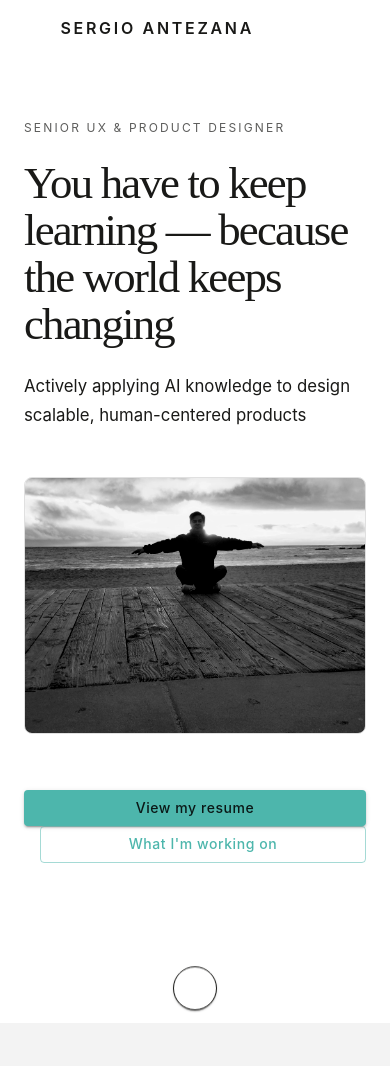
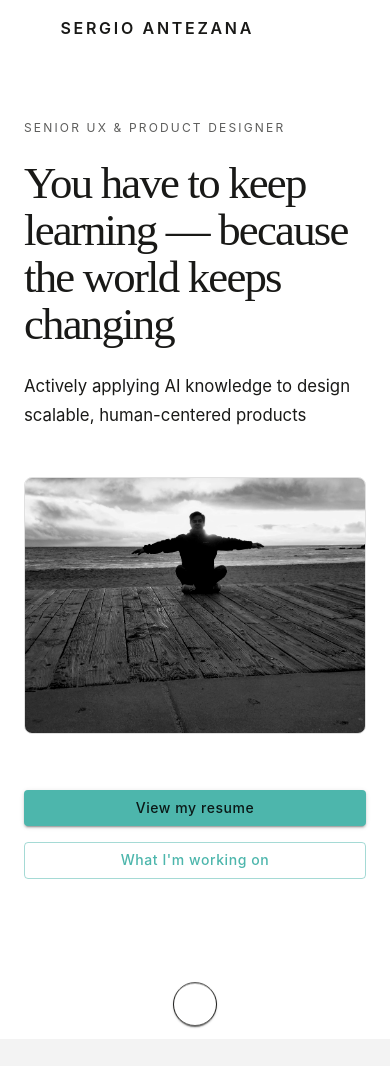
Before and after one commit to sergiullas/portfolio, a React (Vite) app in the folder my-portfolio/: page / in a window 390 px wide. Shown: the top 1066 px of the page. Built offline with nearby package versions, Linux system fonts and the light colour scheme; some icons are missing.

Commit message:
Improve hero CTA stacking on mobile

```diff
--- a/my-portfolio/src/components/EditorialHero.jsx
+++ b/my-portfolio/src/components/EditorialHero.jsx
@@ -126,7 +126,15 @@ export default function EditorialHero({
             justifyContent: "flex-start",
           }}
         >
-          <Stack direction="row" spacing={2} sx={{ mt: 1, flexWrap: "wrap" }}>
+          <Stack
+            direction={{ xs: "column", sm: "row" }}
+            spacing={2}
+            sx={{
+              mt: 1,
+              width: "100%",
+              alignItems: { xs: "stretch", sm: "flex-start" },
+            }}
+          >
             <Button
               variant="contained"
               color="primary"
```
